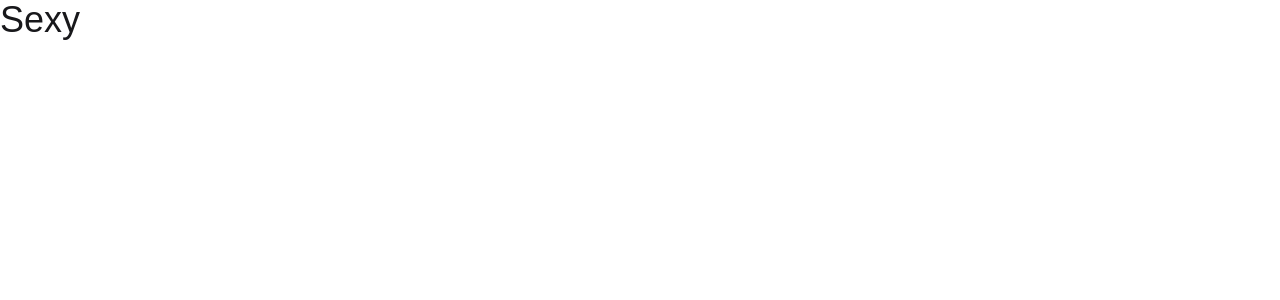
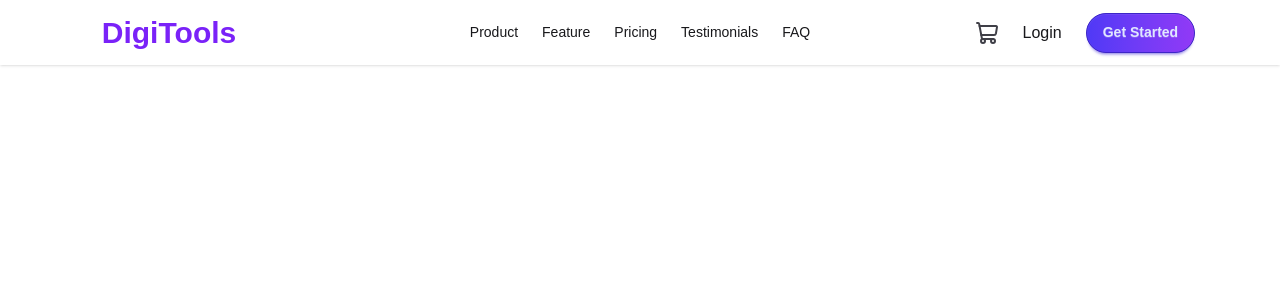
Before and after one commit to rupesh-saha/A06-DigiTools, a React (Vite) app: page / in a window 1280 px wide. Shown: the top 300 px of the page. Built offline with nearby package versions, Linux system fonts and the light colour scheme.

Commit message:
navbar done

```diff
--- a/src/App.jsx
+++ b/src/App.jsx
@@ -1,12 +1,13 @@
 
 import './App.css'
+import NavBar from './components/NavBar/NavBar'
 
 function App() {
 
 
   return (
     <>
-      <h1 className='text-4xl'>Sexy</h1>
+      <NavBar></NavBar>
 
     </>
   )
--- /dev/null
+++ b/src/components/NavBar/NavBar.jsx
@@ -0,0 +1,47 @@
+import { ShoppingCart } from 'lucide-react';
+import React from 'react';
+
+const NavBar = () => {
+  return (
+    <nav>
+      <div className="bg-base-100 shadow-sm">
+        <div className="lg:max-w-[88%] navbar mx-auto">
+          <div className="navbar-start">
+            <div className="dropdown">
+              <div tabIndex={0} role="button" className="btn btn-ghost lg:hidden">
+                <svg xmlns="http://www.w3.org/2000/svg" className="h-5 w-5" fill="none" viewBox="0 0 24 24" stroke="currentColor"> <path strokeLinecap="round" strokeLinejoin="round" strokeWidth="2" d="M4 6h16M4 12h8m-8 6h16" /> </svg>
+              </div>
+              <ul
+                tabIndex="-1"
+                className="menu menu-sm dropdown-content bg-base-100 rounded-box z-1 mt-3 w-52 p-2 shadow">
+                <li className="font-medium"><a>Product</a></li>
+                <li className="font-medium"><a>Feature</a></li>
+                <li className="font-medium"><a>Pricing</a></li>
+                <li className="font-medium"><a>Testimonials</a></li>
+                <li className="font-medium"><a>FAQ</a></li>
+              </ul>
+            </div>
+            <a className="btn btn-ghost text-3xl font-bold text-[#7a22f8]">DigiTools</a>
+          </div>
+          <div className="navbar-center hidden lg:flex">
+            <ul className="menu menu-horizontal px-1">
+              <li className="font-medium"><a>Product</a></li>
+              <li className="font-medium"><a>Feature</a></li>
+              <li className="font-medium"><a>Pricing</a></li>
+              <li className="font-medium"><a>Testimonials</a></li>
+              <li className="font-medium"><a>FAQ</a></li>
+            </ul>
+          </div>
+          <div className="navbar-end items-center gap-6">
+
+            <button className="text-zinc-700 hover:text-black"><ShoppingCart></ShoppingCart></button>
+            <a className="font-medium text-zinc-900 hover:text-black cursor-pointer hidden md:flex">Login</a>
+            <a className="btn btn-primary rounded-full bg-linear-to-r from-[#4F39F6] to-[#9139F6] hover:scale-103 active:scale-97 transition">Get Started</a>
+          </div>
+        </div>
+      </div>
+    </nav>
+  );
+};
+
+export default NavBar;
```
